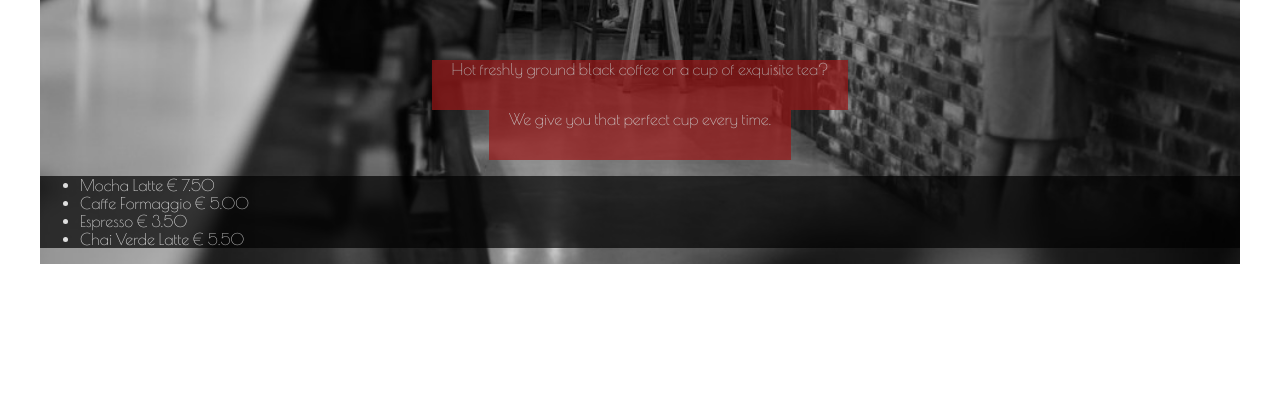
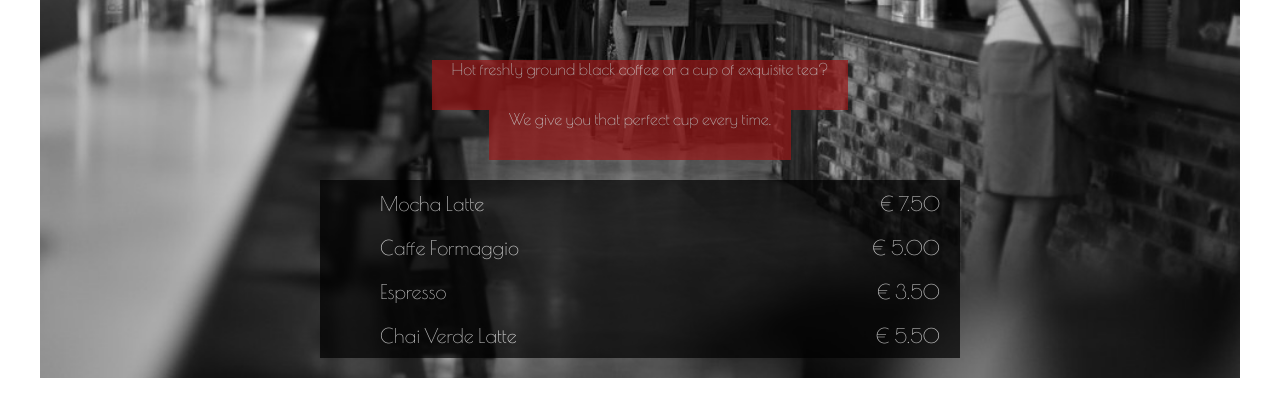
Before and after one commit to kw222mi/caffeRetro, a plain HTML site: page index.html in a window 1280 px wide. Shown: the part 317-734 px from the top of the page. Drawn offline with nearby package versions, Linux system fonts and the light colour scheme; a script that the page names is missing; a web font is replaced by a local one.

Commit message:
style pricelist

```diff
--- a/index.html
+++ b/index.html
@@ -33,10 +33,10 @@
             <p class="hot-text">Hot freshly ground black coffee or a cup of exquisite tea?</p>
             <p class="hot-text">We give you that perfect cup every time.</p>
             <ul class="hot-price">
-                <li>Mocha Latte € 7.50</li>
-                <li>Caffe Formaggio € 5.00</li>
-                <li>Espresso € 3.50</li>
-                <li>Chai Verde Latte € 5.50</li>
+                <li class="price-item"><p>Mocha Latte</p> <p>€ 7.50</p></li>
+                <li class="price-item"><p>Caffe Formaggio</p> <p>€ 5.00</p></li>
+                <li class="price-item"><p>Espresso</p> <p>€ 3.50</p></li>
+                <li class="price-item"><p>Chai Verde Latte</p> <p>€ 5.50</p></li>
             </ul>
             </div>
 
--- a/style.css
+++ b/style.css
@@ -83,5 +83,22 @@ main {
     opacity: 70%;
     color: white;
     font-family: 'Poiret One', sans-serif;
+    font-size: 20px;
+    display:flex;
+    flex-direction: column;
+    padding-top: 2px;
+    padding-bottom: 0;
+    width: 50%;
+    align-self: center;
 
 }
+.price-item {
+    display: flex;
+        flex-direction: row;
+        justify-content: space-between;
+        padding-top: 0px;
+        padding-bottom: 0;
+        line-height:  .2em;
+        padding-left: 20px;
+        padding-right: 20px;
+}
```
